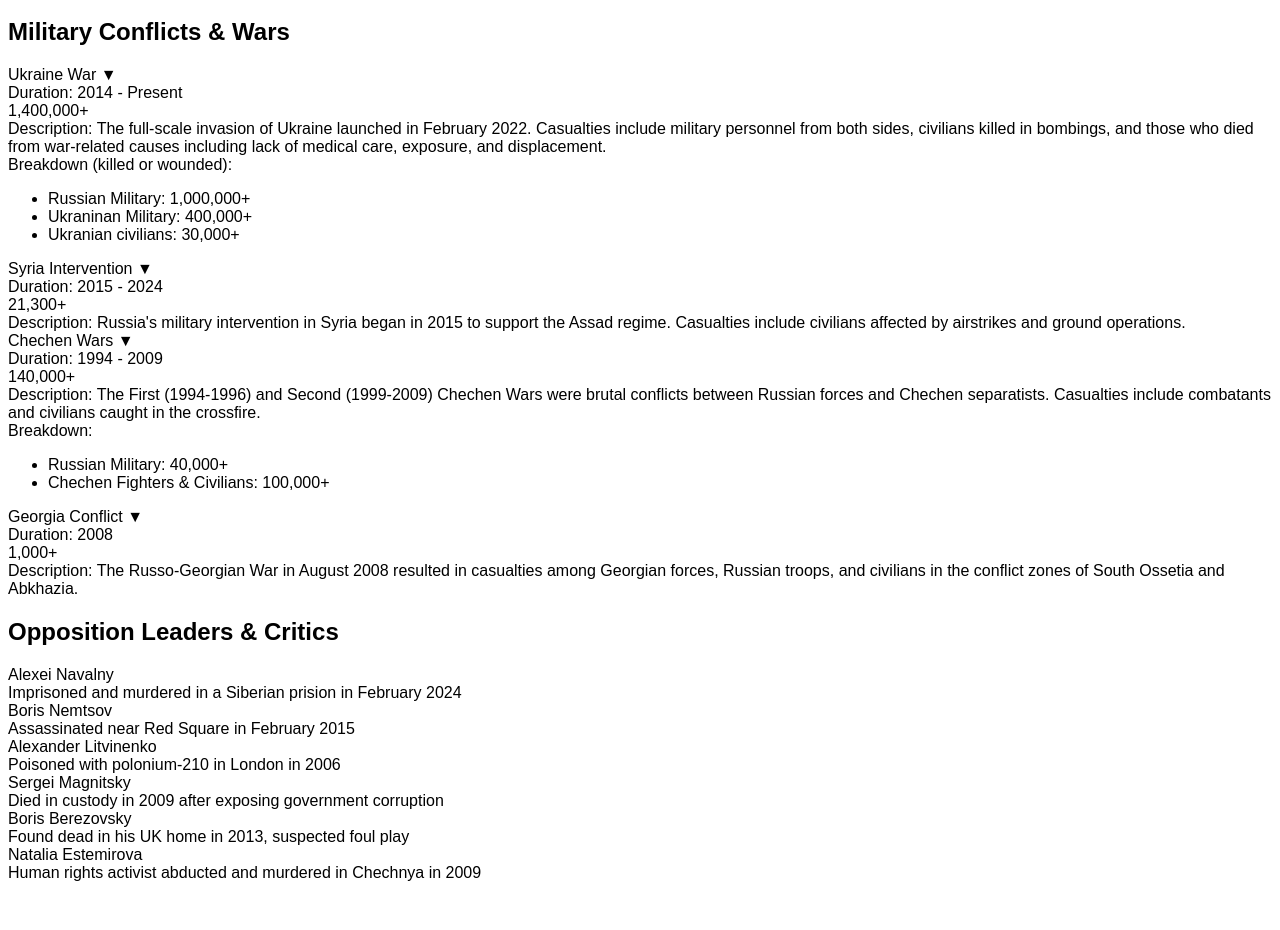
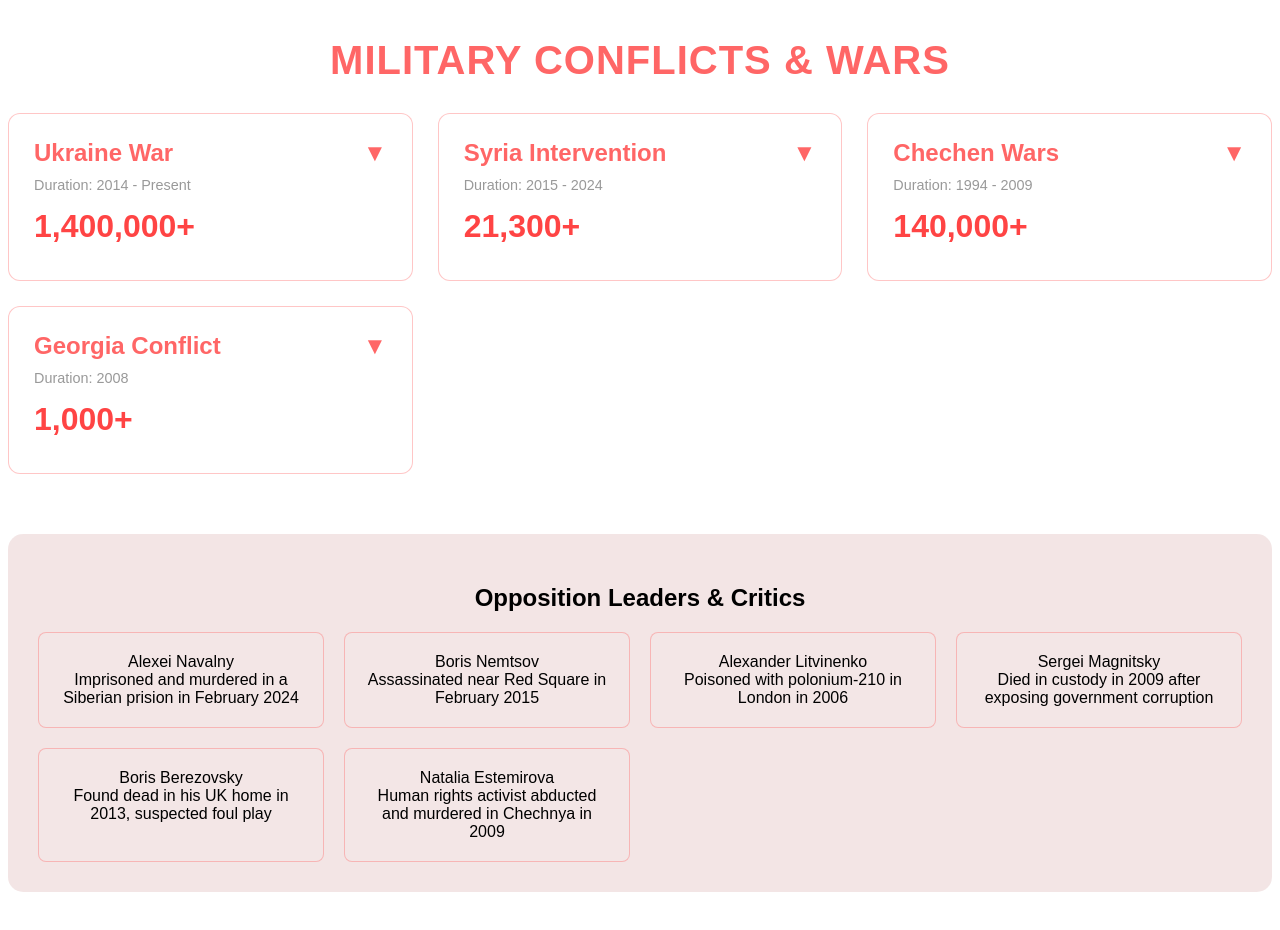
Before and after one commit to arsensadu95/Putin-Death-Toll, a plain HTML site: page index.html in a window 1280 px wide. Shown: the part 454-1384 px from the top of the page. Before the commit the page ends 1344 px from the top, so only its background shows below. Drawn offline with Linux system fonts and the light colour scheme.

Commit message:
New additions

```diff
--- a/styles.css
+++ b/styles.css
@@ -32,3 +32,106 @@ body{
     box-shadow: none;
     color: #e2ba69;
 }
+
+.conflicts-section{
+    margin: 40px auto;
+}
+.section-title{
+    text-align: center;
+    text-transform: uppercase;
+    color: #ff6666;
+    margin-bottom: 30px;
+    font-size: 2.5em;
+    letter-spacing: 1px;
+}
+
+.conflict-grid{
+    display: grid;
+    grid-template-columns: repeat(auto-fit, minmax(350px, 1fr));
+    gap: 25px;
+}
+
+.conflict-card{
+    background: rgba(255,255,255,0.05);
+    border: 1px solid rgba(255,68,68,0.3);
+    border-radius: 12px;
+    padding: 25px;
+    cursor: pointer;
+    transition: all 0.3s ease;
+    backdrop-filter: blur(10px);
+}
+
+.conflict-card:hover {
+    transform: translateY(-5px);
+    border-color: #ff4444;
+    box-shadow: 0 10px 30px rgba(255, 68, 68, 0.2);
+}
+
+.conflict-name {
+    font-size: 1.5em;
+    font-weight: bold;
+    color: #ff6666;
+    margin-bottom: 10px;
+    display: flex;
+    align-items: center;
+    justify-content: space-between;
+}
+.conflict-period{
+    font-size: 0.9em;
+    color: #999999;
+    margin-bottom: 15px;
+}
+
+.conflict-casualties{
+    font-size: 2em;
+    font-weight: bold;
+    color: #ff4444;
+    margin-bottom: 10px;
+}
+
+.conflict-description{
+    max-height: 0;
+    overflow: hidden;
+    transition: 0.3s ease-out;
+    color: #cccccc;
+    line-height: 1.6;
+}
+
+.conflict-card.expanded .conflict-description {
+    max-height: 500px;
+    margin-top: 15px;
+    padding-top: 15px;
+    border-top: 1px solid rgba(255,68,68,0.2);
+}
+
+.exapand-icon {
+    color: #ff6666;
+    transition: transform 0.3s ease;
+}
+
+.conflict-card.expanded .expand-icon {
+    transform: rotate(180deg);
+}
+
+.opposition-section{
+    margin: 60px auto;
+    text-align: center;
+    border-radius: 15px;
+    padding: 30px;
+    background: rgba(139,0,0,0.1);
+}
+
+.opposition-grid{
+    display: grid;
+    grid-template-columns: repeat(auto-fit, minmax(250px, 1fr));
+    gap: 20px;
+    margin-top: 20px;
+}
+
+.opposition-card{
+    background: rgba(255,255,255,0.05);
+    border: 1px solid rgba(255,68,68,0.3);
+    border-radius: 8px;
+    padding: 20px;
+    text-align: center;
+}
```
